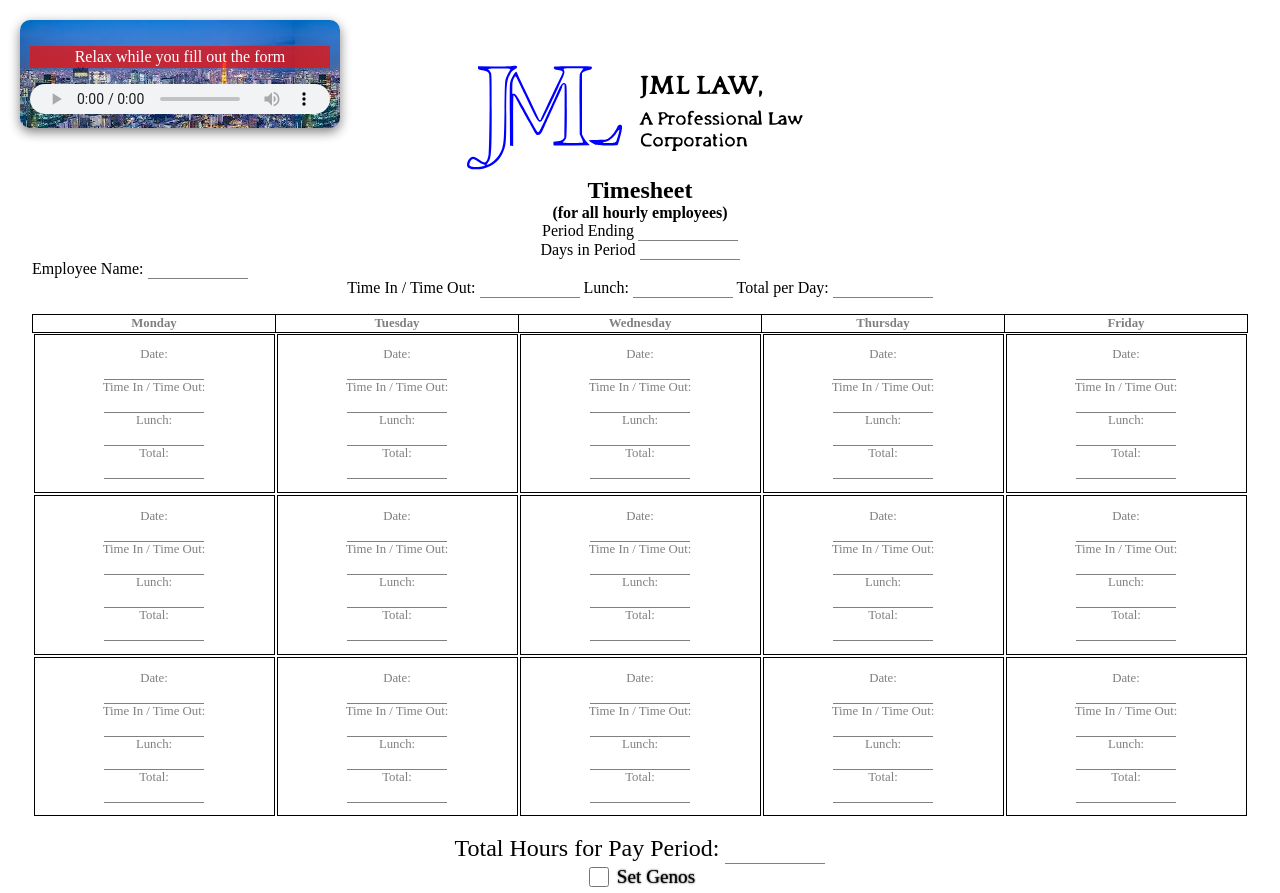
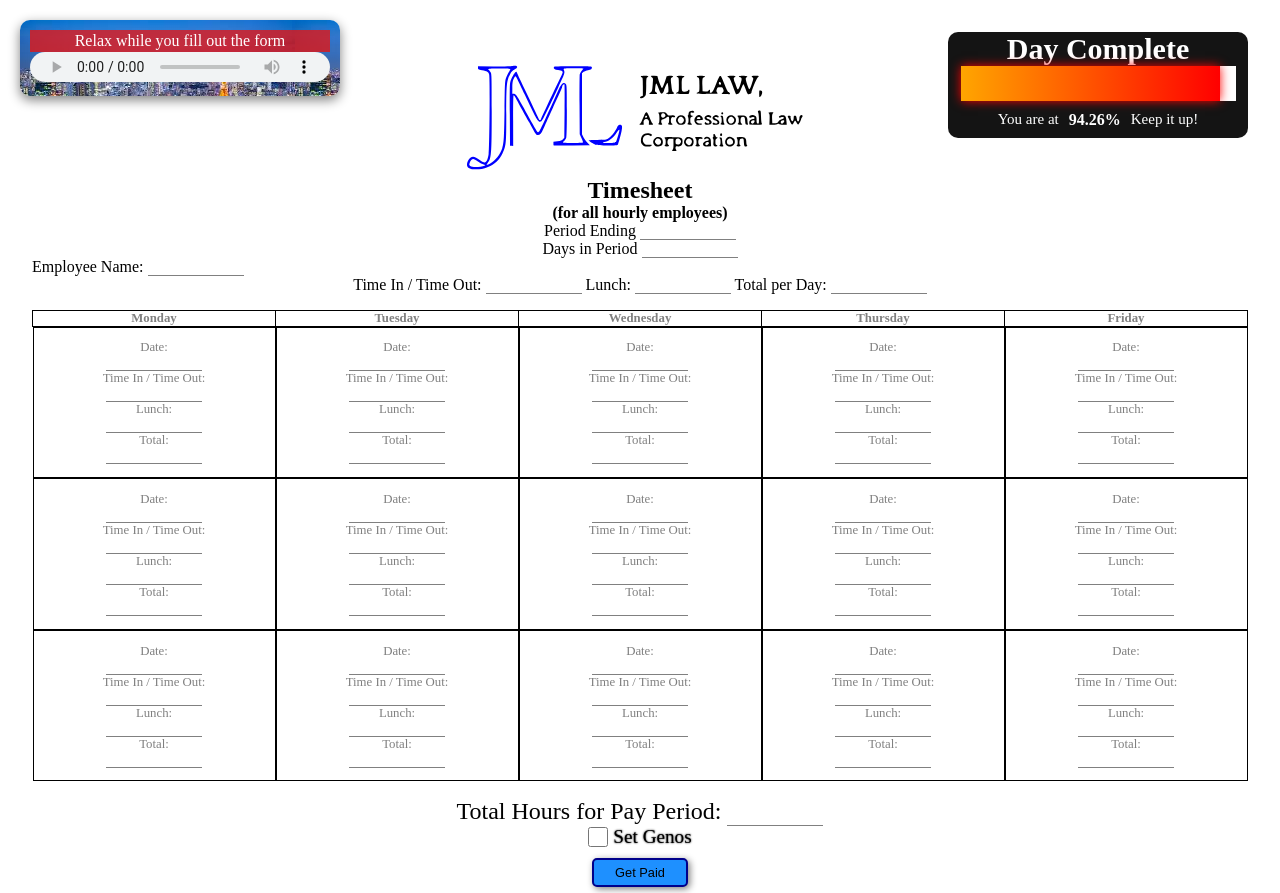
Before and after one commit to tkuchar/time-sheet, a plain HTML site: page index.html in a window 1280 px wide. Shown: the top 893 px of the page. Drawn offline with Linux system fonts and the light colour scheme.

Commit message:
progress bar

```diff
--- a/app.js
+++ b/app.js
@@ -93,7 +93,7 @@ form.addEventListener("submit", function(evt) {
 
 
 function peeky() {
-	if ((innerHeight > 800 && pageYOffset > 100) || (innerHeight < 700 && pageYOffset > 200)) {
+	if ((innerHeight > 800 && pageYOffset > 100) || (innerHeight < 800 && pageYOffset > 200)) {
 	totoro.style.opacity = 1;
 	totoro.style.transform = "translateY(125px)";
 	}
--- a/index.html
+++ b/index.html
@@ -14,6 +14,16 @@
 		<audio style="font-size: 5px; height: 30px" controls loop>
 			<source src="trimmed.mp3">
 		</audio>
+	</div>
+
+	<div id="dayProgressWidget">
+		<h1 class="widgetTitle"> Day Complete </h1>
+		<progress value="15.74074074074074" max="100"></progress>
+		<div class="show-percent-container">
+			<p> You are at </p>
+			<h3>15.74%</h3>
+			<p class="keepitup"> Keep it up! </p>
+		</div>
 	</div>
 
 	<div class="timesheet-header">
@@ -273,6 +283,35 @@
 	<script> moment().format(); </script>
 	<script src="moment.js"></script>
 	<script src="app.js" async defer ></script>
+	<script>
+		const shiftLength = 9 * 60;
+		const shiftStart = (8 * 60) + 15;
+		const keepitup = document.querySelector(".keepitup");
+		const iframe = document.querySelector("iframe");
+		const percentView = document.querySelector('h3');
 
+		function start () {
+		  setInterval(function() {
+		let date = new Date();
+		let seconds = date.getSeconds();
+		let currentHours = date.getHours() * 60;
+		let currentMinutes = date.getMinutes();
+		let now = (currentHours + currentMinutes) - shiftStart;
+
+		  document.querySelector('progress').value = (now / shiftLength) * 100;
+				let num = `${((now / shiftLength) * 100).toFixed(2)}%`;
+				percentView.textContent = num;
+
+		  if (parseInt(num) >= 100) {
+			keepitup.textContent = "You made it!";
+			iframe.style.transform = 'rotate(1080deg) scale(0)';
+			clearInterval(start);
+			}
+
+		}, 2000);
+		}
+
+		start();
+	</script>
 	</body>
 </html>
--- /dev/null
+++ b/progressBar.css
@@ -0,0 +1,43 @@
+#dayProgressWidget {
+	position: absolute;
+	top: 0;
+	right: 0;
+	display: grid;
+	width: 300px;
+	margin: 0;
+	text-align: center;
+	background-color: #000000eb;
+	color: white;
+	border-radius: 10px;
+}
+
+.show-percent-container {
+  display: flex;
+  align-items: center;
+  justify-self: center;
+  font-size: 15px;
+}
+
+div > p {
+  padding: 10px;
+}
+
+progress {
+  background-color: black;
+  width: 275px;
+  justify-self: center;
+  height: 35px;
+}
+
+.widgetTitle {
+	font-size: 30px;
+}
+
+progress::-webkit-progress-bar {
+	background-color: white;
+}
+
+progress::-webkit-progress-value {
+  background-image: linear-gradient(to right, orange, red);
+  box-shadow: 0 0 10px red;
+}
--- a/styles.css
+++ b/styles.css
@@ -1,10 +1,10 @@
-// css
+@import "progressBar.css";
 
 html, * {
 	box-sizing: border-box;
 	margin: 0;
 	padding: 0;
-	font-size: 62.5%;
+	font-size: .625;
 }
 
 body {
```
